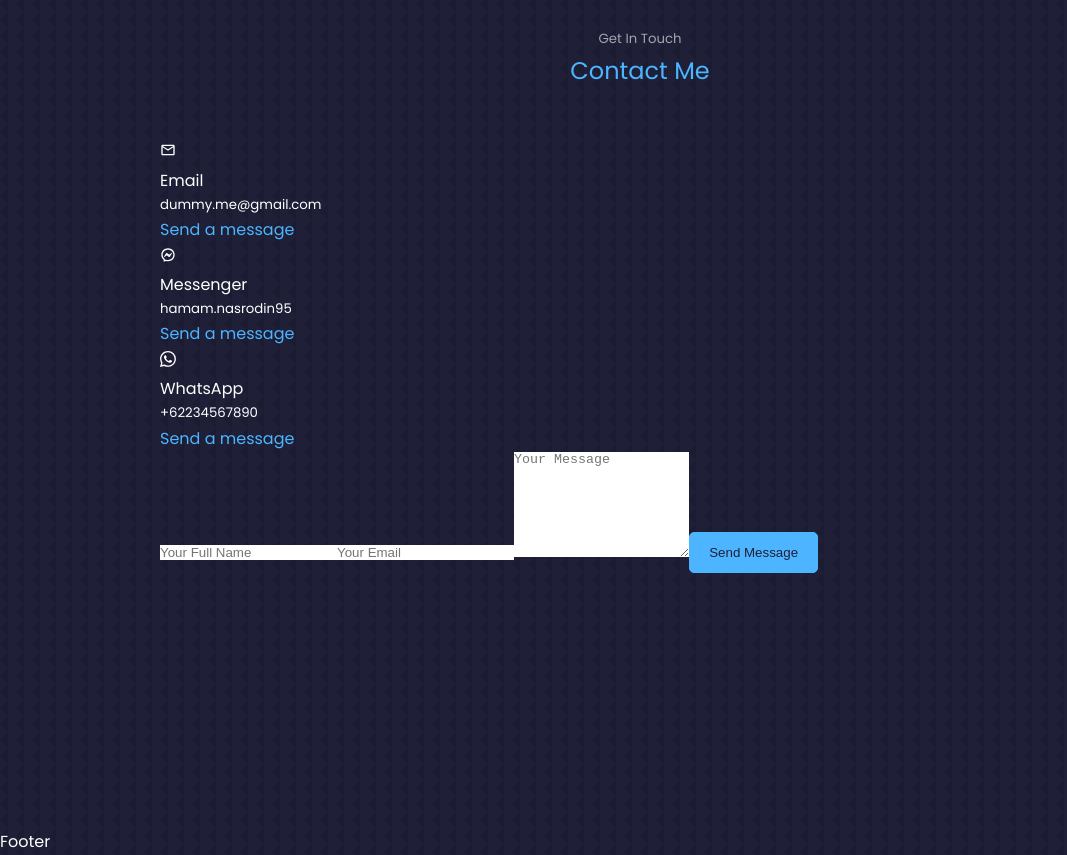
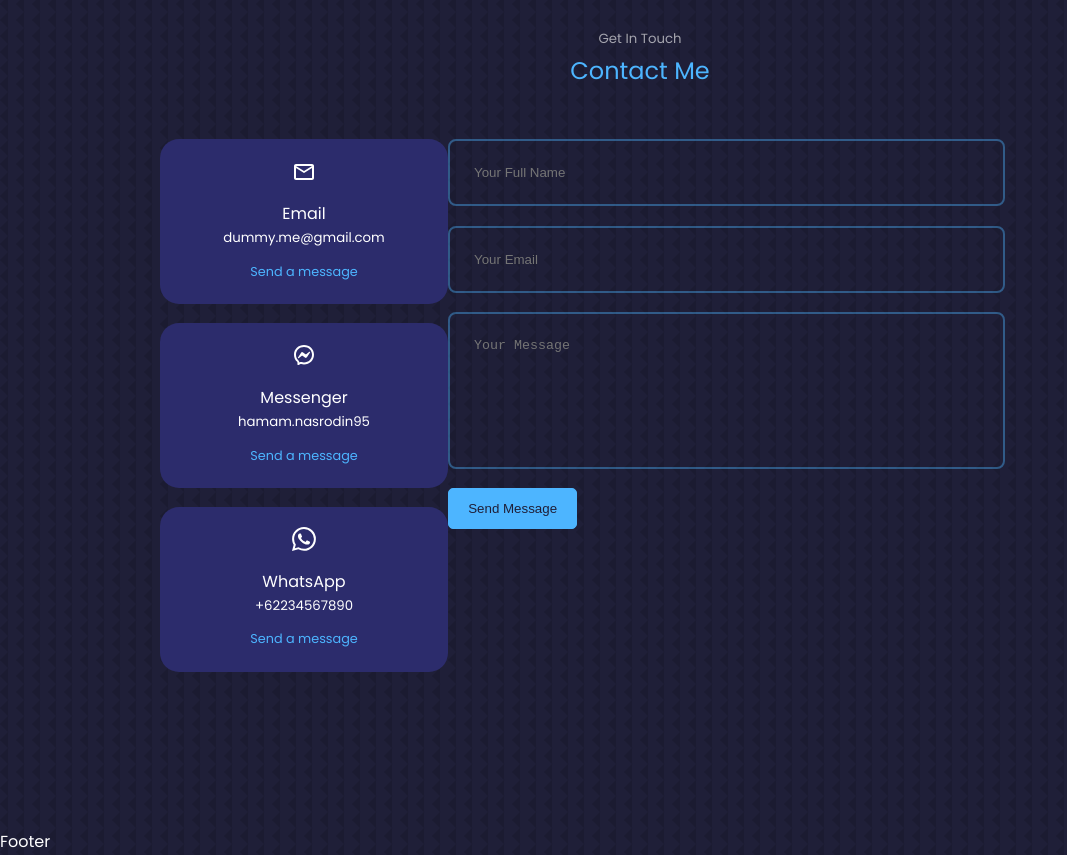
Before and after one commit to hamam99/portofolio-website, a React (Create React App) app: page / in a window 1280 px wide. Shown: the part 5540-6395 px from the top of the page, without its empty margins (0-1067 px from the left). Built offline with nearby package versions, Linux system fonts and the light colour scheme.

Commit message:
create css for contact section

```diff
--- a/src/components/contact/Contact.jsx
+++ b/src/components/contact/Contact.jsx
@@ -13,7 +13,7 @@
       <div className="container contact__container">
         <div className="contact__options">
           <article className="contact__option">
-            <MdOutlineEmail />
+            <MdOutlineEmail className="contact__option-icon" />
             <h4>Email</h4>
             <h5>dummy.me@gmail.com</h5>
             <a href="mailto:dummy@gmail.com" target={'_blank'} rel="noreferrer">
@@ -22,7 +22,7 @@
           </article>
 
           <article className="contact__option">
-            <RiMessengerLine />
+            <RiMessengerLine className="contact__option-icon" />
             <h4>Messenger</h4>
             <h5>hamam.nasrodin95</h5>
             <a
@@ -35,7 +35,7 @@
           </article>
 
           <article className="contact__option">
-            <BsWhatsapp />
+            <BsWhatsapp className="contact__option-icon" />
             <h4>WhatsApp</h4>
             <h5>+62234567890</h5>
             <a
--- a/src/components/contact/contact.css
+++ b/src/components/contact/contact.css
@@ -0,0 +1,70 @@
+.contact__container {
+    width: 58%;
+    display: grid;
+    grid-template-columns: 30% 58%;
+}
+
+.contact__options {
+    display: flex;
+    gap: 1.2rem;
+    flex-direction: column;
+}
+
+.contact__option {
+    background: var(--color-bg-variant);
+    padding: 1.2rem;
+    border-radius: 1.2rem;
+    text-align: center;
+    border: 1px solid transparent;
+    transition: var(--transition);
+}
+
+.contact__option:hover {
+    background: transparent;
+    border-color: var(--color-primary-variant);
+}
+
+.contact__option-icon {
+    font-size: 1.5rem;
+    margin-bottom: 0.5rem;
+
+}
+
+.contact__option a {
+    margin-top: 0.7rem;
+    display: inline-block;
+    font-size: 0.8rem;
+}
+
+/* FORM */
+form {
+    display: flex;
+    flex-direction: column;
+    gap: 1.2rem;
+}
+
+input, textarea {
+    width: 100%;
+    padding: 1.5rem;
+    border-radius: 0.5rem;
+    background: transparent;
+    border: 2px solid var(--color-primary-variant);
+    resize: none;
+    color: var(--color-white)
+}
+
+
+/* MEDIA QUERIES (MEDIUM DEVICES) */
+@media screen and (max-width: 1024px) {
+    .contact__container {
+        grid-template-columns: 1fr;
+        gap:2rem;
+    }
+}
+
+/* MEDIA QUERIES (SMALL DEVICES) */
+@media screen and (max-width: 600px) {
+    .contact__container {
+        width: var(--container-width-sm)
+    }
+}
```
